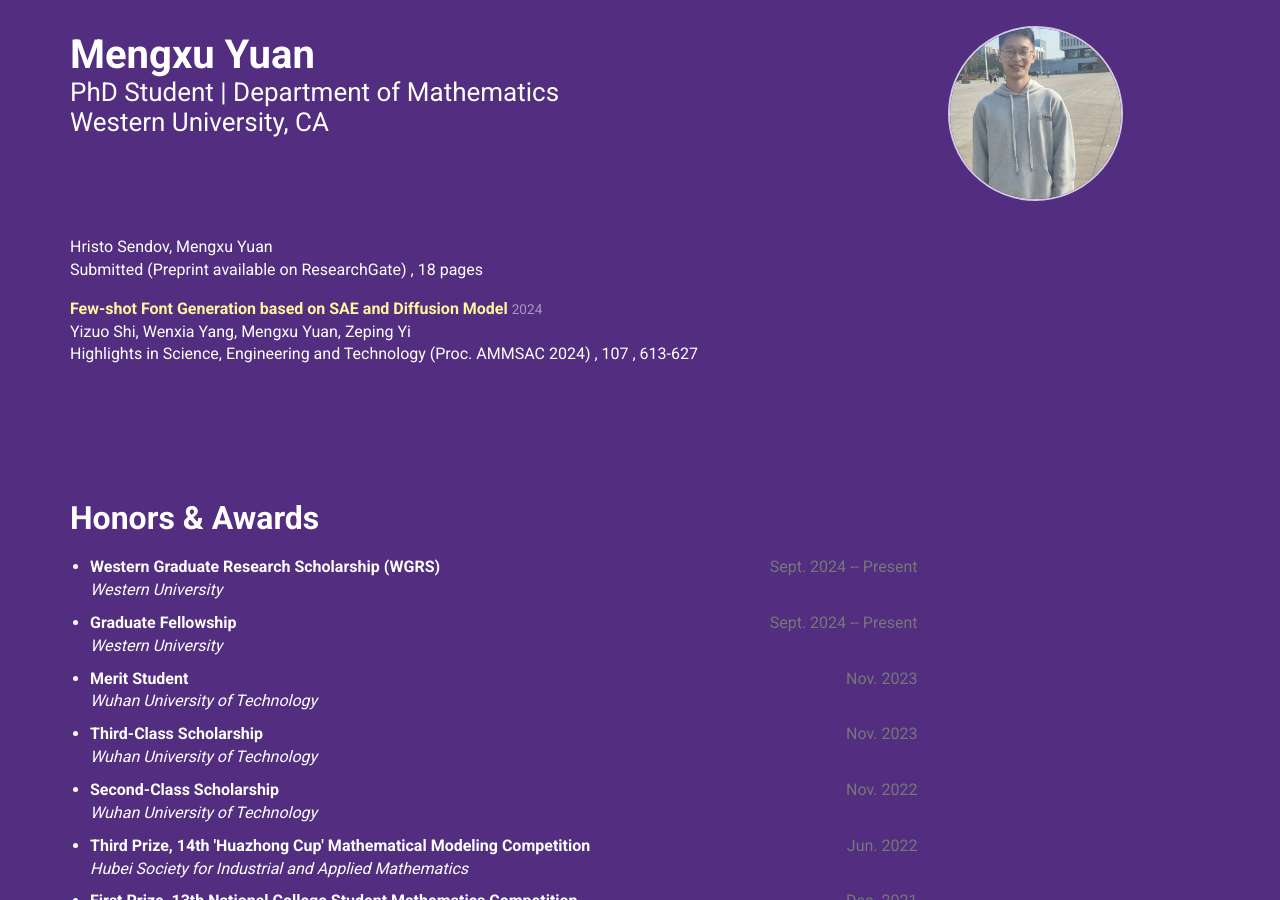
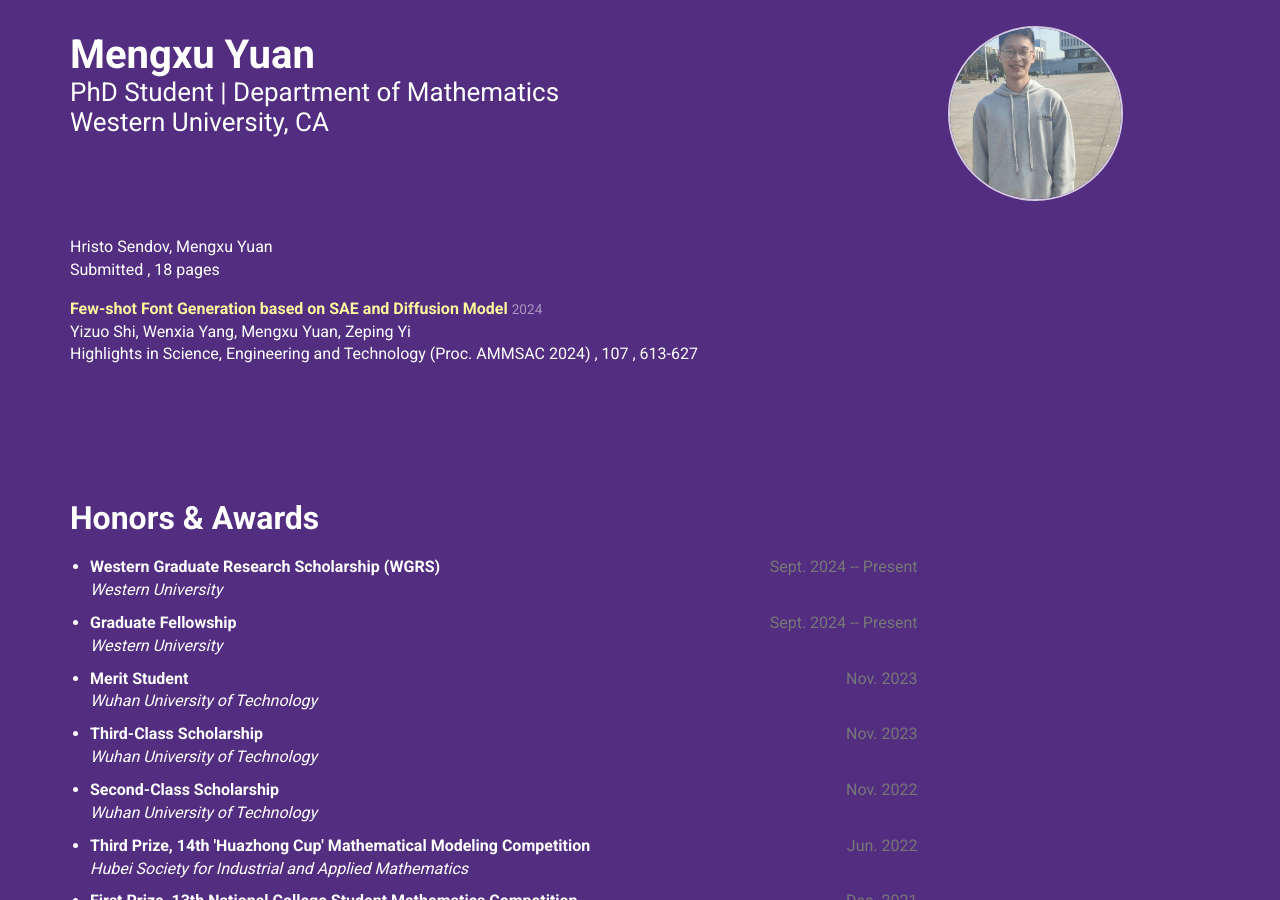
Before and after one commit to Mengxu3/mengxu3.github.io, a Jekyll site: the page built from index.html, in a window 1280 px wide and 900 px high, scrolled down 780 px. Built offline with Jekyll 4.4.1, drawn with Linux system fonts in a browser that asks for light colours; nearby versions of some CDN libraries.

Commit message:
Update journal status in publications.yml

```diff
--- a/_data/publications.yml
+++ b/_data/publications.yml
@@ -2,7 +2,7 @@
   type: journal
   title: "Aggregate Bounds on the eigenvalues of the principal submatrices of a Hermitian matrix and majorization relations"
   authors: Hristo Sendov, Mengxu Yuan
-  journal: "Submitted (Preprint available on ResearchGate)"
+  journal: "Submitted"
   year: 2026
   pages: "18 pages"
   doi: "10.48550/arXiv.2601.16320"
```
